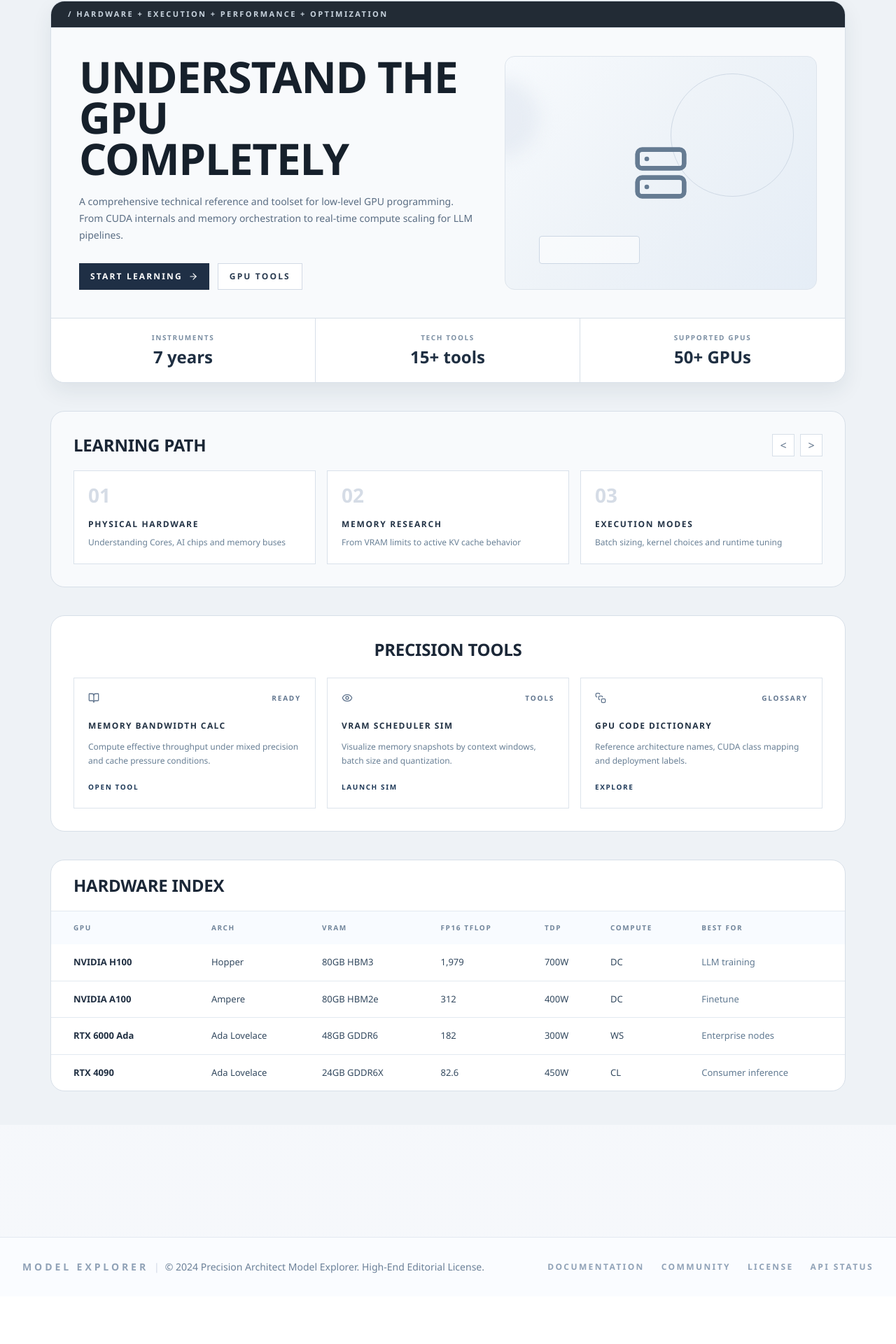
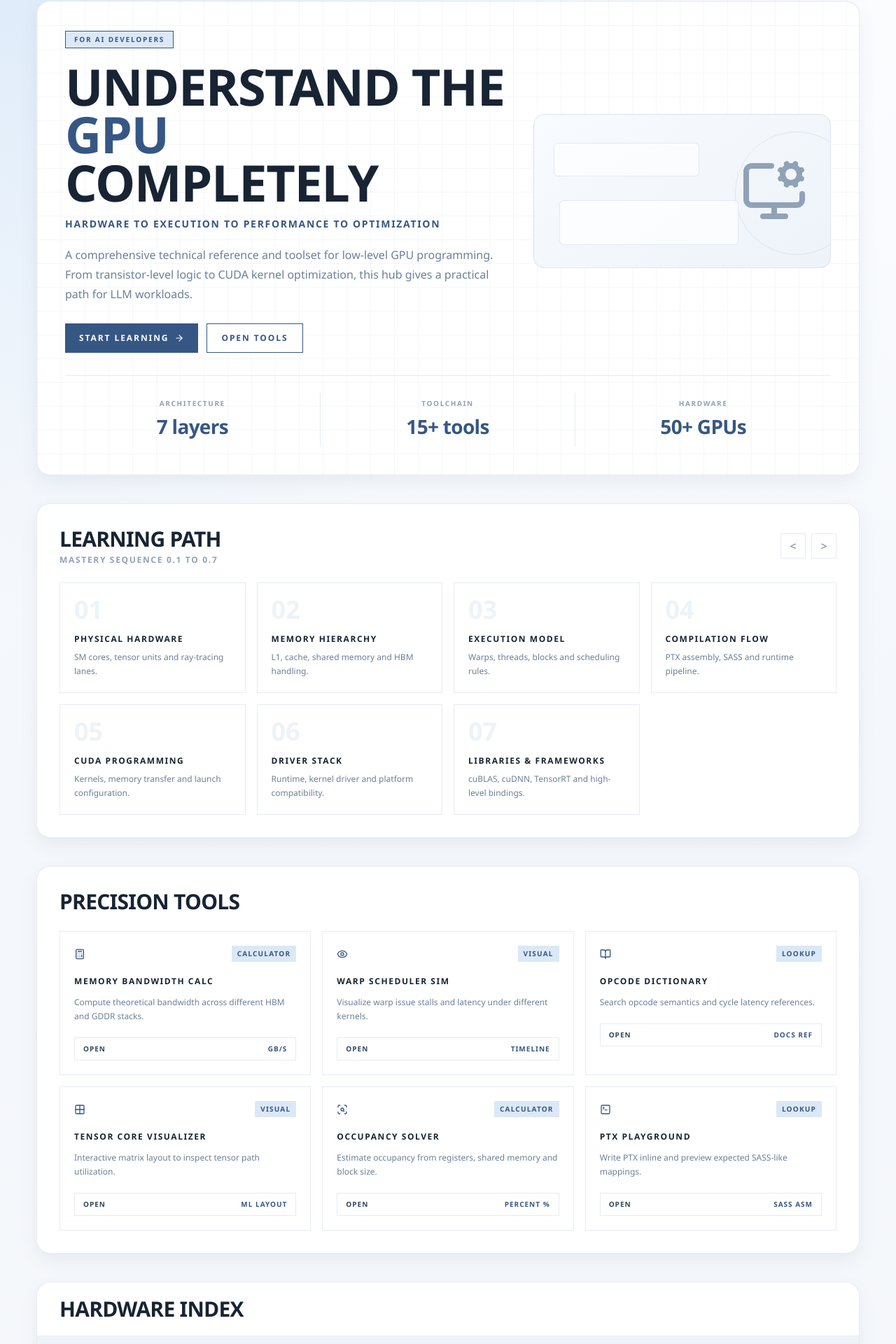
Before and after one commit to vastgalaxyspace/huggingface-for-developer, a Next.js app: page /gpu in a window 1280 px wide. Shown: the part 126-2046 px from the top of the page at 70% size. Before the commit the page ends 1978 px from the top, so only its background shows below. Built offline with nearby package versions, Linux system fonts and the light colour scheme; no server answers.

Commit message:
added page

```diff
--- a/app/gpu/page.jsx
+++ b/app/gpu/page.jsx
@@ -1,179 +1,295 @@
 "use client";
-import { ArrowRight, BookOpen, Eye, Server, SquareStack } from "lucide-react";
+import {
+  ArrowRight,
+  BookOpen,
+  Calculator,
+  Eye,
+  Grid2X2,
+  MonitorCog,
+  ScanSearch,
+  SquareTerminal,
+} from "lucide-react";
 
 export default function GpuPage() {
   const learningPath = [
     {
       id: "01",
       title: "Physical Hardware",
-      subtitle: "Understanding Cores, AI chips and memory buses",
+      subtitle: "SM cores, tensor units and ray-tracing lanes.",
     },
     {
       id: "02",
-      title: "Memory Research",
-      subtitle: "From VRAM limits to active KV cache behavior",
+      title: "Memory Hierarchy",
+      subtitle: "L1, cache, shared memory and HBM handling.",
     },
     {
       id: "03",
-      title: "Execution Modes",
-      subtitle: "Batch sizing, kernel choices and runtime tuning",
+      title: "Execution Model",
+      subtitle: "Warps, threads, blocks and scheduling rules.",
+    },
+    {
+      id: "04",
+      title: "Compilation Flow",
+      subtitle: "PTX assembly, SASS and runtime pipeline.",
+    },
+    {
+      id: "05",
+      title: "CUDA Programming",
+      subtitle: "Kernels, memory transfer and launch configuration.",
+    },
+    {
+      id: "06",
+      title: "Driver Stack",
+      subtitle: "Runtime, kernel driver and platform compatibility.",
+    },
+    {
+      id: "07",
+      title: "Libraries & Frameworks",
+      subtitle: "cuBLAS, cuDNN, TensorRT and high-level bindings.",
     },
   ];
 
   const precisionTools = [
     {
-      icon: BookOpen,
+      icon: Calculator,
       name: "Memory Bandwidth Calc",
-      body: "Compute effective throughput under mixed precision and cache pressure conditions.",
-      cta: "Open Tool",
-      tag: "Ready",
+      body: "Compute theoretical bandwidth across different HBM and GDDR stacks.",
+      tag: "Calculator",
+      action: "GB/s",
     },
     {
       icon: Eye,
-      name: "VRAM Scheduler Sim",
-      body: "Visualize memory snapshots by context windows, batch size and quantization.",
-      cta: "Launch Sim",
-      tag: "Tools",
+      name: "Warp Scheduler Sim",
+      body: "Visualize warp issue stalls and latency under different kernels.",
+      tag: "Visual",
+      action: "Timeline",
     },
     {
-      icon: SquareStack,
-      name: "GPU Code Dictionary",
-      body: "Reference architecture names, CUDA class mapping and deployment labels.",
-      cta: "Explore",
-      tag: "Glossary",
+      icon: BookOpen,
+      name: "Opcode Dictionary",
+      body: "Search opcode semantics and cycle latency references.",
+      tag: "Lookup",
+      action: "Docs Ref",
+    },
+    {
+      icon: Grid2X2,
+      name: "Tensor Core Visualizer",
+      body: "Interactive matrix layout to inspect tensor path utilization.",
+      tag: "Visual",
+      action: "ML Layout",
+    },
+    {
+      icon: ScanSearch,
+      name: "Occupancy Solver",
+      body: "Estimate occupancy from registers, shared memory and block size.",
+      tag: "Calculator",
+      action: "Percent %",
+    },
+    {
+      icon: SquareTerminal,
+      name: "PTX Playground",
+      body: "Write PTX inline and preview expected SASS-like mappings.",
+      tag: "Lookup",
+      action: "SASS ASM",
     },
   ];
 
   const gpuIndex = [
-    { gpu: "NVIDIA H100", arch: "Hopper", vram: "80GB HBM3", fp16: "1,979", tdp: "700W", compute: "DC", useFor: "LLM training" },
-    { gpu: "NVIDIA A100", arch: "Ampere", vram: "80GB HBM2e", fp16: "312", tdp: "400W", compute: "DC", useFor: "Finetune" },
-    { gpu: "RTX 6000 Ada", arch: "Ada Lovelace", vram: "48GB GDDR6", fp16: "182", tdp: "300W", compute: "WS", useFor: "Enterprise nodes" },
-    { gpu: "RTX 4090", arch: "Ada Lovelace", vram: "24GB GDDR6X", fp16: "82.6", tdp: "450W", compute: "CL", useFor: "Consumer inference" },
+    {
+      gpu: "H100 SXM5",
+      arch: "Hopper",
+      vram: "80GB HBM3",
+      fp16: "1,979",
+      memBw: "3.3 TB/s",
+      tdp: "700W",
+      compute: "9.0",
+      bestFor: "LLM Training",
+    },
+    {
+      gpu: "A100 SXM4",
+      arch: "Ampere",
+      vram: "80GB HBM2e",
+      fp16: "312",
+      memBw: "2.0 TB/s",
+      tdp: "400W",
+      compute: "8.0",
+      bestFor: "General DL",
+    },
+    {
+      gpu: "RTX 4090",
+      arch: "Ada Lovelace",
+      vram: "24GB GDDR6X",
+      fp16: "82.6",
+      memBw: "1.0 TB/s",
+      tdp: "450W",
+      compute: "8.9",
+      bestFor: "Inference",
+    },
+    {
+      gpu: "L40S",
+      arch: "Ada Lovelace",
+      vram: "48GB GDDR6",
+      fp16: "183",
+      memBw: "0.8 TB/s",
+      tdp: "350W",
+      compute: "8.9",
+      bestFor: "Multi-model",
+    },
+    {
+      gpu: "V100 SXM2",
+      arch: "Volta",
+      vram: "32GB HBM2",
+      fp16: "125",
+      memBw: "0.9 TB/s",
+      tdp: "300W",
+      compute: "7.0",
+      bestFor: "Legacy HPC",
+    },
   ];
 
   return (
-    <div className="min-h-[calc(100vh-78px)] bg-[#eef2f6] py-8 md:py-12">
-      <div className="shell-container max-w-[1200px]">
-        <section className="overflow-hidden rounded-[20px] border border-[#d7dfe8] bg-[#f8fafc] shadow-[0_12px_30px_rgba(31,45,61,0.08)]">
-          <div className="border-b border-[#d7dfe8] bg-[#222b35] px-6 py-2.5 text-[11px] font-semibold uppercase tracking-[0.22em] text-[#c8d3de]">
-            / Hardware + Execution + Performance + Optimization
-          </div>
-
-          <div className="grid gap-10 px-6 py-8 md:grid-cols-[1.12fr_0.88fr] md:px-10 md:py-10">
+    <div className="min-h-[calc(100vh-78px)] py-10 md:py-12">
+      <div className="shell-container max-w-[1240px] space-y-10">
+        <section className="editorial-panel soft-grid overflow-hidden rounded-[20px] border border-[var(--border-soft)] bg-[var(--panel-strong)] p-6 md:p-8 lg:p-10">
+          <div className="grid gap-8 lg:grid-cols-[1.2fr_0.8fr] lg:items-center">
             <div>
-              <h1 className="max-w-[680px] text-4xl font-black leading-[0.95] tracking-[-0.02em] text-[#16202b] sm:text-5xl lg:text-[62px]">
-                UNDERSTAND THE GPU
+              <p className="mb-5 inline-flex border border-[var(--accent)] bg-[var(--accent-soft)] px-3 py-1 text-[10px] font-black uppercase tracking-[0.18em] text-[var(--accent)]">
+                For AI Developers
+              </p>
+              <h1 className="text-4xl font-black leading-[0.95] tracking-[-0.02em] text-[var(--text-strong)] sm:text-5xl lg:text-[72px]">
+                UNDERSTAND THE <span className="text-[var(--accent)]">GPU</span>
                 <br />
                 COMPLETELY
               </h1>
-              <p className="mt-5 max-w-[620px] text-sm leading-6 text-[#5a6d83]">
+              <p className="mt-4 text-sm font-semibold uppercase tracking-[0.12em] text-[var(--accent)]">
+                Hardware to execution to performance to optimization
+              </p>
+              <p className="mt-5 max-w-[680px] text-base leading-7 text-[var(--text-muted)]">
                 A comprehensive technical reference and toolset for low-level GPU
-                programming. From CUDA internals and memory orchestration to real-time
-                compute scaling for LLM pipelines.
+                programming. From transistor-level logic to CUDA kernel optimization,
+                this hub gives a practical path for LLM workloads.
               </p>
               <div className="mt-7 flex flex-wrap gap-3">
-                <button className="inline-flex items-center gap-2 bg-[#1f2f45] px-4 py-2.5 text-xs font-bold uppercase tracking-[0.18em] text-white transition-colors hover:bg-[#172436]">
+                <button className="inline-flex items-center gap-2 bg-[var(--accent)] px-5 py-3 text-xs font-black uppercase tracking-[0.16em] text-white transition-colors hover:bg-[var(--accent-strong)]">
                   Start Learning <ArrowRight className="h-3.5 w-3.5" />
                 </button>
-                <button className="border border-[#d2dae5] bg-white px-4 py-2.5 text-xs font-bold uppercase tracking-[0.18em] text-[#2a3b50] transition-colors hover:bg-[#f4f7fb]">
-                  GPU Tools
+                <button className="border border-[var(--accent)] bg-white px-5 py-3 text-xs font-black uppercase tracking-[0.16em] text-[var(--accent)] transition-colors hover:bg-[var(--accent-soft)]">
+                  Open Tools
                 </button>
               </div>
             </div>
 
-            <div className="relative flex min-h-[190px] items-center justify-center overflow-hidden rounded-[14px] border border-[#dde4ec] bg-[linear-gradient(130deg,#f7fafd_0%,#eef3f8_45%,#e5edf6_100%)]">
-              <div className="absolute -left-16 top-8 h-28 w-28 rounded-full bg-[#dfe7f1]/60 blur-md" />
-              <div className="absolute right-8 top-6 h-44 w-44 rounded-full border border-[#cfd9e5]" />
-              <div className="absolute left-12 bottom-9 h-10 w-36 rounded-sm border border-[#ccd7e4] bg-white/55" />
-              <Server className="relative h-20 w-20 text-[#657b92]" />
+            <div className="relative min-h-[220px] overflow-hidden rounded-2xl border border-[var(--border-soft)] bg-[linear-gradient(145deg,#f8fbff_0%,#edf3f9_100%)]">
+              <div className="absolute -right-10 top-6 h-44 w-44 rounded-full border border-[var(--border-soft)]" />
+              <div className="absolute left-7 top-10 h-12 w-52 rounded-md border border-[var(--border-soft)] bg-white/60" />
+              <div className="absolute bottom-8 left-9 h-16 w-64 rounded-md border border-[var(--border-soft)] bg-white/70" />
+              <MonitorCog className="absolute right-8 top-1/2 h-24 w-24 -translate-y-1/2 text-[var(--text-faint)]" />
             </div>
           </div>
 
-          <div className="grid grid-cols-3 divide-x divide-[#d7dfe8] border-t border-[#d7dfe8] bg-white">
-            <Metric label="Instruments" value="7 years" />
-            <Metric label="Tech Tools" value="15+ tools" />
-            <Metric label="Supported GPUs" value="50+ GPUs" />
+          <div className="mt-8 grid grid-cols-1 gap-2 border-t border-[var(--border-soft)] pt-6 sm:grid-cols-3 sm:gap-0 sm:divide-x sm:divide-[var(--border-soft)]">
+            <Stat title="Architecture" value="7 layers" />
+            <Stat title="Toolchain" value="15+ tools" />
+            <Stat title="Hardware" value="50+ GPUs" />
           </div>
         </section>
 
-        <section className="mt-10 rounded-[20px] border border-[#d7dfe8] bg-[#f8fafc] p-6 md:p-8">
-          <div className="mb-5 flex items-center justify-between">
-            <h2 className="text-2xl font-extrabold tracking-[-0.01em] text-[#1a2635]">
-              LEARNING PATH
-            </h2>
+        <section className="editorial-panel rounded-[20px] p-6 md:p-8">
+          <div className="mb-6 flex items-center justify-between">
+            <div>
+              <h2 className="text-3xl font-black tracking-tight text-[var(--text-strong)]">
+                LEARNING PATH
+              </h2>
+              <p className="mt-1 text-xs font-bold uppercase tracking-[0.14em] text-[var(--text-faint)]">
+                Mastery sequence 0.1 to 0.7
+              </p>
+            </div>
             <div className="flex gap-2">
-              <button className="h-8 w-8 border border-[#d7dfe8] bg-white text-[#60748b]">{"<"}</button>
-              <button className="h-8 w-8 border border-[#d7dfe8] bg-white text-[#60748b]">{">"}</button>
+              <button className="h-9 w-9 border border-[var(--border-soft)] bg-white text-[var(--text-muted)]">
+                {"<"}
+              </button>
+              <button className="h-9 w-9 border border-[var(--border-soft)] bg-white text-[var(--text-muted)]">
+                {">"}
+              </button>
             </div>
           </div>
-          <div className="grid gap-4 md:grid-cols-3">
+
+          <div className="grid gap-4 md:grid-cols-2 xl:grid-cols-4">
             {learningPath.map((item) => (
               <article
                 key={item.id}
-                className="min-h-[132px] border border-[#d9e1ea] bg-white p-5"
+                className="border border-[var(--border-soft)] bg-[var(--panel-strong)] p-5"
               >
-                <p className="text-[28px] font-black leading-none text-[#d5dce6]">{item.id}</p>
-                <h3 className="mt-5 text-xs font-black uppercase tracking-[0.14em] text-[#233346]">
+                <p className="text-[36px] font-black leading-none text-[var(--panel-muted)]">
+                  {item.id}
+                </p>
+                <h3 className="mt-4 text-xs font-black uppercase tracking-[0.13em] text-[var(--text-strong)]">
                   {item.title}
                 </h3>
-                <p className="mt-2 text-xs leading-5 text-[#698096]">{item.subtitle}</p>
+                <p className="mt-2 text-xs leading-5 text-[var(--text-muted)]">{item.subtitle}</p>
               </article>
             ))}
           </div>
         </section>
 
-        <section className="mt-10 rounded-[20px] border border-[#d7dfe8] bg-white p-6 md:p-8">
-          <h2 className="mb-6 text-center text-2xl font-extrabold tracking-[-0.01em] text-[#1b2737]">
+        <section className="editorial-panel rounded-[20px] p-6 md:p-8">
+          <h2 className="mb-6 text-3xl font-black tracking-tight text-[var(--text-strong)]">
             PRECISION TOOLS
           </h2>
-          <div className="grid gap-4 md:grid-cols-3">
+          <div className="grid gap-4 md:grid-cols-2 xl:grid-cols-3">
             {precisionTools.map((tool) => (
-              <article key={tool.name} className="border border-[#dde4ec] p-5">
-                <div className="mb-6 flex items-center justify-between text-[#62768f]">
-                  <tool.icon className="h-4 w-4" />
-                  <span className="text-[10px] font-bold uppercase tracking-[0.18em]">
+              <article
+                key={tool.name}
+                className="border border-[var(--border-soft)] bg-[var(--panel-strong)] p-5"
+              >
+                <div className="mb-5 flex items-center justify-between">
+                  <tool.icon className="h-4 w-4 text-[var(--accent)]" />
+                  <span className="bg-[var(--accent-soft)] px-2 py-1 text-[10px] font-black uppercase tracking-[0.12em] text-[var(--accent)]">
                     {tool.tag}
                   </span>
                 </div>
-                <h3 className="text-xs font-black uppercase tracking-[0.12em] text-[#223244]">
+                <h3 className="text-xs font-black uppercase tracking-[0.13em] text-[var(--text-strong)]">
                   {tool.name}
                 </h3>
-                <p className="mt-3 text-xs leading-5 text-[#687f95]">{tool.body}</p>
-                <button className="mt-5 text-[10px] font-bold uppercase tracking-[0.16em] text-[#1f3a59]">
-                  {tool.cta}
-                </button>
+                <p className="mt-3 text-xs leading-5 text-[var(--text-muted)]">{tool.body}</p>
+                <div className="mt-5 flex items-center justify-between border border-[var(--border-soft)] bg-white px-3 py-2 text-[10px] font-black uppercase tracking-[0.1em] text-[var(--text-main)]">
+                  <span>Open</span>
+                  <span className="text-[var(--accent)]">{tool.action}</span>
+                </div>
               </article>
             ))}
           </div>
         </section>
 
-        <section className="mt-10 overflow-hidden rounded-[20px] border border-[#d7dfe8] bg-white">
-          <h2 className="border-b border-[#e2e8f0] px-6 py-5 text-2xl font-extrabold tracking-[-0.01em] text-[#1b2737] md:px-8">
+        <section className="editorial-panel overflow-hidden rounded-[20px]">
+          <h2 className="border-b border-[var(--border-soft)] px-6 py-5 text-3xl font-black tracking-tight text-[var(--text-strong)] md:px-8">
             HARDWARE INDEX
           </h2>
           <div className="overflow-x-auto">
-            <table className="w-full min-w-[860px] text-left">
-              <thead className="bg-[#f8fbff] text-[10px] uppercase tracking-[0.16em] text-[#71859b]">
+            <table className="w-full min-w-[980px] text-left">
+              <thead className="bg-[var(--panel-muted)] text-[10px] uppercase tracking-[0.16em] text-[var(--text-muted)]">
                 <tr>
                   <th className="px-6 py-4 md:px-8">GPU</th>
                   <th className="px-4 py-4">Arch</th>
                   <th className="px-4 py-4">VRAM</th>
                   <th className="px-4 py-4">FP16 TFLOP</th>
+                  <th className="px-4 py-4">Mem BW</th>
                   <th className="px-4 py-4">TDP</th>
                   <th className="px-4 py-4">Compute</th>
                   <th className="px-4 py-4">Best For</th>
                 </tr>
               </thead>
-              <tbody className="divide-y divide-[#e3e9f0] text-[13px] text-[#33495f]">
+              <tbody className="divide-y divide-[var(--border-soft)] text-[13px] text-[var(--text-main)]">
                 {gpuIndex.map((row) => (
-                  <tr key={row.gpu} className="hover:bg-[#f9fbfe]">
-                    <td className="px-6 py-4 font-bold text-[#1f2e41] md:px-8">{row.gpu}</td>
+                  <tr key={row.gpu} className="bg-white hover:bg-[var(--panel-muted)]/60">
+                    <td className="px-6 py-4 font-bold text-[var(--text-strong)] md:px-8">{row.gpu}</td>
                     <td className="px-4 py-4">{row.arch}</td>
                     <td className="px-4 py-4">{row.vram}</td>
-                    <td className="px-4 py-4">{row.fp16}</td>
+                    <td className="px-4 py-4 font-bold text-[var(--accent)]">{row.fp16}</td>
+                    <td className="px-4 py-4">{row.memBw}</td>
                     <td className="px-4 py-4">{row.tdp}</td>
                     <td className="px-4 py-4">{row.compute}</td>
-                    <td className="px-4 py-4 text-[#607991]">{row.useFor}</td>
+                    <td className="px-4 py-4 text-[var(--text-muted)]">{row.bestFor}</td>
                   </tr>
                 ))}
               </tbody>
@@ -185,13 +301,13 @@ export default function GpuPage() {
   );
 }
 
-function Metric({ label, value }) {
+function Stat({ title, value }) {
   return (
-    <div className="px-4 py-4 text-center md:px-6 md:py-5">
-      <p className="text-[10px] font-bold uppercase tracking-[0.16em] text-[#7d90a4]">
-        {label}
+    <div className="py-2 text-center sm:px-4">
+      <p className="text-[10px] font-black uppercase tracking-[0.16em] text-[var(--text-faint)]">
+        {title}
       </p>
-      <p className="mt-1 text-xl font-extrabold text-[#1f2f42] md:text-2xl">{value}</p>
+      <p className="mt-1 text-[28px] font-black tracking-tight text-[var(--accent)]">{value}</p>
     </div>
   );
 }
```
